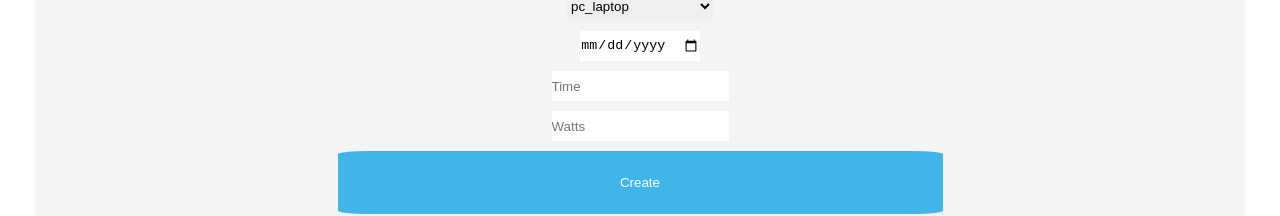
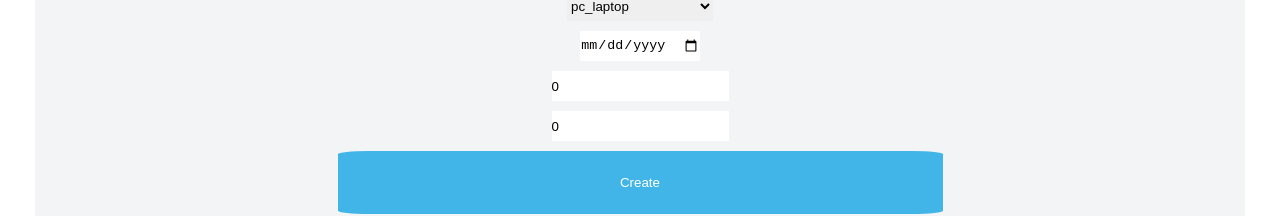
Before and after one commit to julian3493/capstone-tracking-app, a React (Create React App) app: page /dashboard in a window 1280 px wide. Shown: the part 164-380 px from the top of the page. Built offline with nearby package versions, Linux system fonts and the light colour scheme.

Commit message:
change form in dashboard component

```diff
--- a/src/components/Dashboard.js
+++ b/src/components/Dashboard.js
@@ -22,8 +22,8 @@ const Dashboard = () => {
   const [track, setTrack] = useState({
     electrodomestic: 'pc_laptop',
     day: '',
-    time_connected: '',
-    watts: '',
+    time_connected: 0,
+    watts: 0,
   });
 
   const fetchData = async () => {
@@ -65,9 +65,9 @@ const Dashboard = () => {
         <select name="electrodomestic" onChange={handleChange}>
           {setOpt()}
         </select>
-        <input type="date" name="day" onChange={handleChange} required />
-        <input type="number" name="time_connected" placeholder="Time" onChange={handleChange} required />
-        <input type="number" name="watts" placeholder="Watts" onChange={handleChange} required />
+        <input type="date" name="day" value={track.day} onChange={handleChange} required />
+        <input type="number" name="time_connected" placeholder="Time" value={track.time_connected} onChange={handleChange} required />
+        <input type="number" name="watts" placeholder="Watts" value={track.watts} onChange={handleChange} required />
         <button type="submit">Create</button>
       </form>
       <Logout />
```
